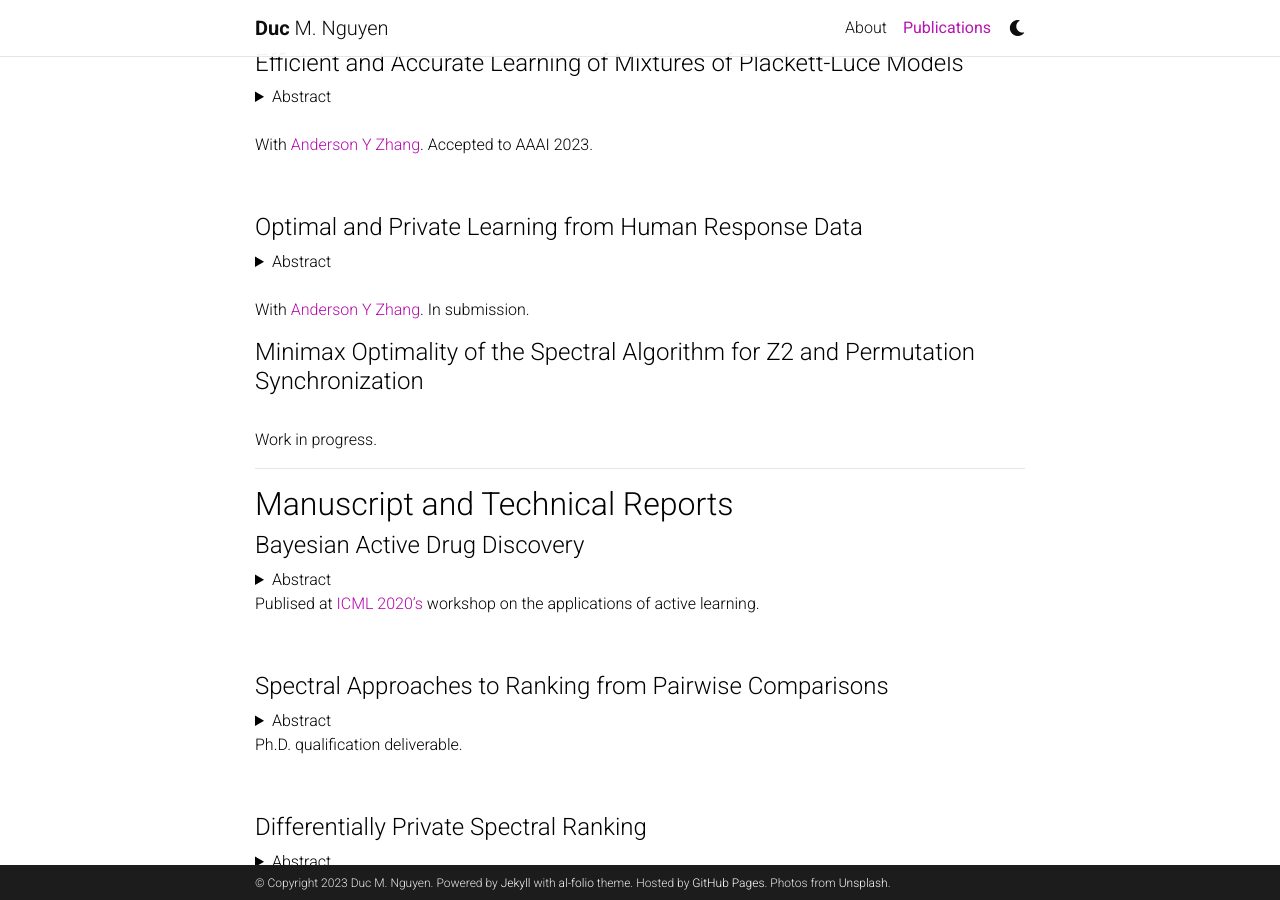
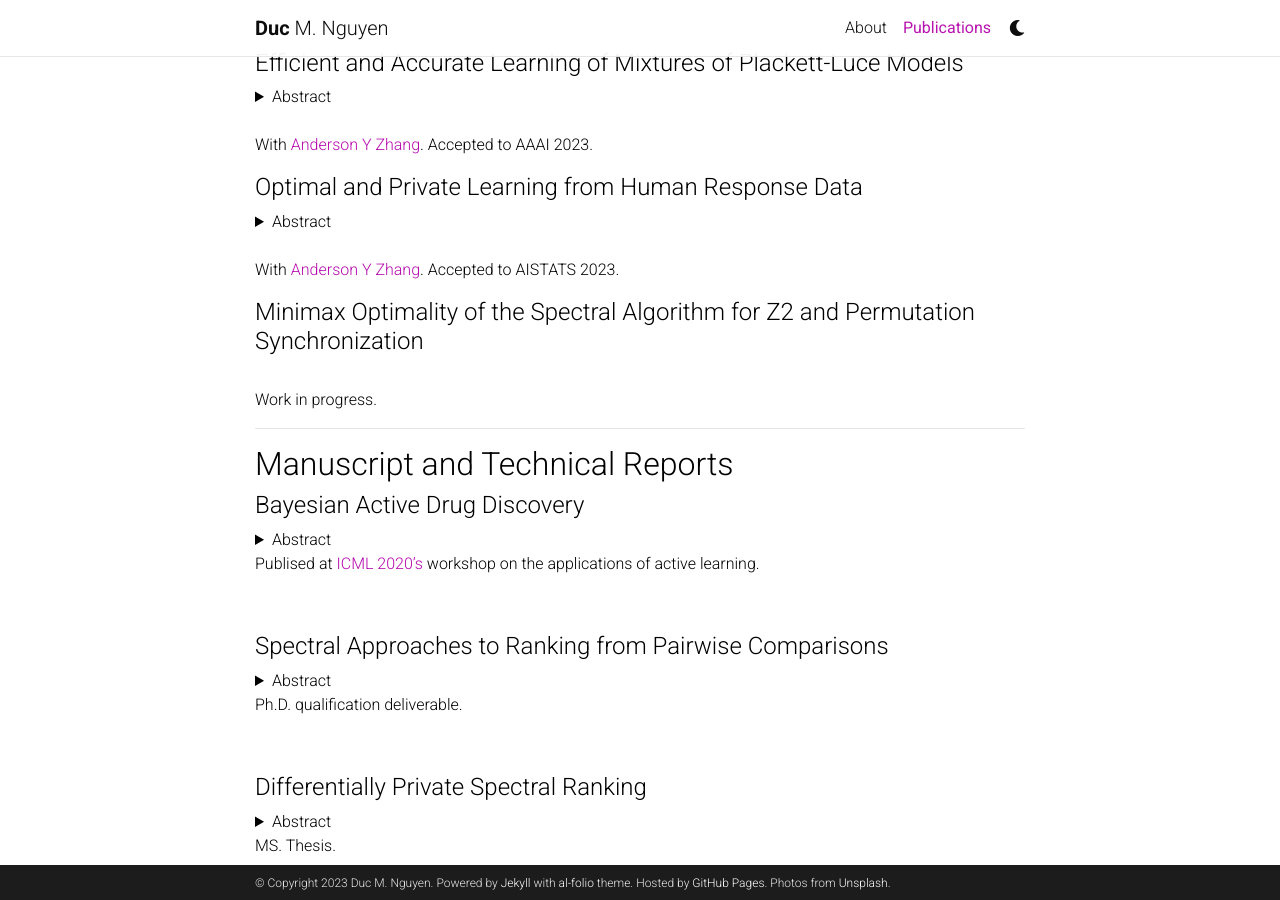
Before and after one commit to dnguyen1196/dnguyen1196.github.io, a Jekyll site: the page built from _pages/publications.md, in a window 1280 px wide and 900 px high, scrolled down 774 px. Built offline with Jekyll 4.4.1, drawn with Linux system fonts in a browser that asks for light colours; comment, search, counter and statistics services are not loaded; a style sheet for code colours, icons or effects is not loaded.

Commit message:
update paper status

```diff
--- a/_pages/publications.md
+++ b/_pages/publications.md
@@ -50,7 +50,6 @@
 
 <br>
 With [Anderson Y Zhang](http://www.andersonzhang.com/). Accepted to AAAI 2023.
-
 <br>
 
 
@@ -63,7 +62,7 @@
 </details>
 
 <br>
-With [Anderson Y Zhang](http://www.andersonzhang.com/). In submission.
+With [Anderson Y Zhang](http://www.andersonzhang.com/). Accepted to AISTATS 2023.
 <br>
 
 #### Minimax Optimality of the Spectral Algorithm for Z2 and Permutation Synchronization
```
